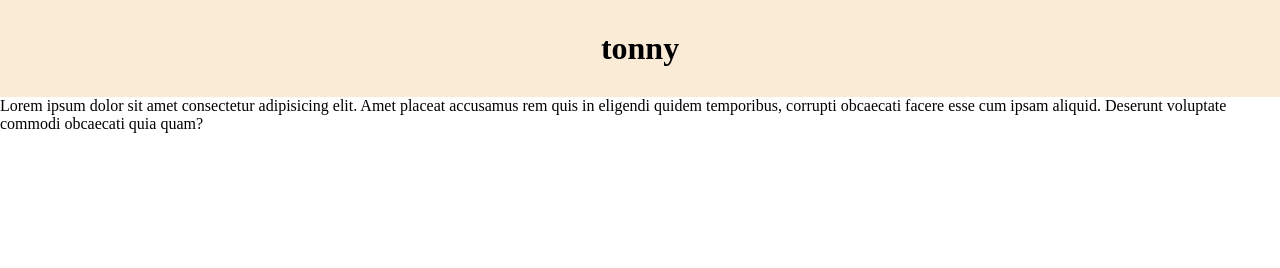
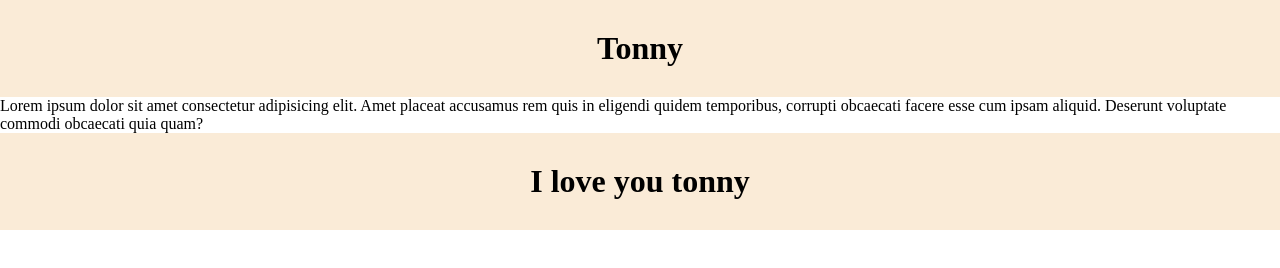
Before and after one commit to abusyead12/p, a plain HTML site: page index.html in a window 1280 px wide. Drawn offline with Linux system fonts and the light colour scheme.

Commit message:
13 commit

```diff
--- a/index.html
+++ b/index.html
@@ -8,9 +8,10 @@
     <link rel="stylesheet" href="style.css">
 </head>
 <body>
-    <h1>tonny</h1>
+    <h1>Tonny</h1>
     <p>
       Lorem ipsum dolor sit amet consectetur adipisicing elit. Amet placeat accusamus rem quis in eligendi quidem temporibus, corrupti obcaecati facere esse cum ipsam aliquid. Deserunt voluptate commodi obcaecati quia quam?
     </p>
+    <h1>I love you tonny</h1>
   </body>
 </html>
```
